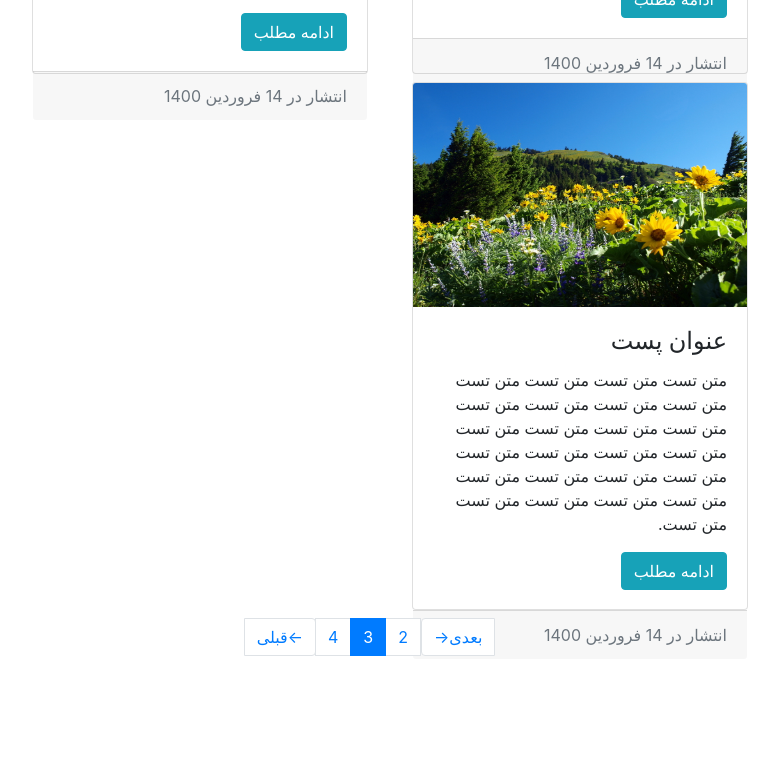
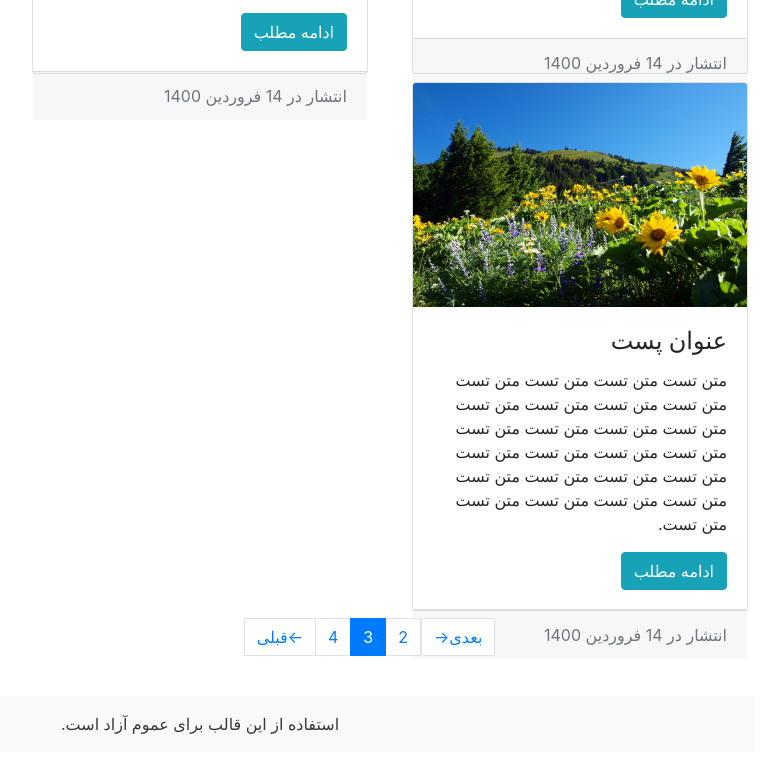
Before and after one commit to mj-ahrari/blog, a plain HTML site: page index.html in a window 1280 px wide. Shown: the part 562-1330 px from the top of the page, without its empty margins (440-1219 px from the left). Before the commit the page ends 1242 px from the top, so only its background shows below. Drawn offline with Linux system fonts and the light colour scheme.

Commit message:
footer was added tp project.

```diff
--- a/index.html
+++ b/index.html
@@ -144,5 +144,11 @@
             </div>
         </div>
     </div>
+    <div class="row">
+        <div class="col-sm-12">
+            <p class="text-center my-3 bg-light py-3 text-dark" >استفاده از این قالب برای عموم آزاد است.</p>
+        </div>
+    </div>
+   </div>
 </body>
 </html>
```
